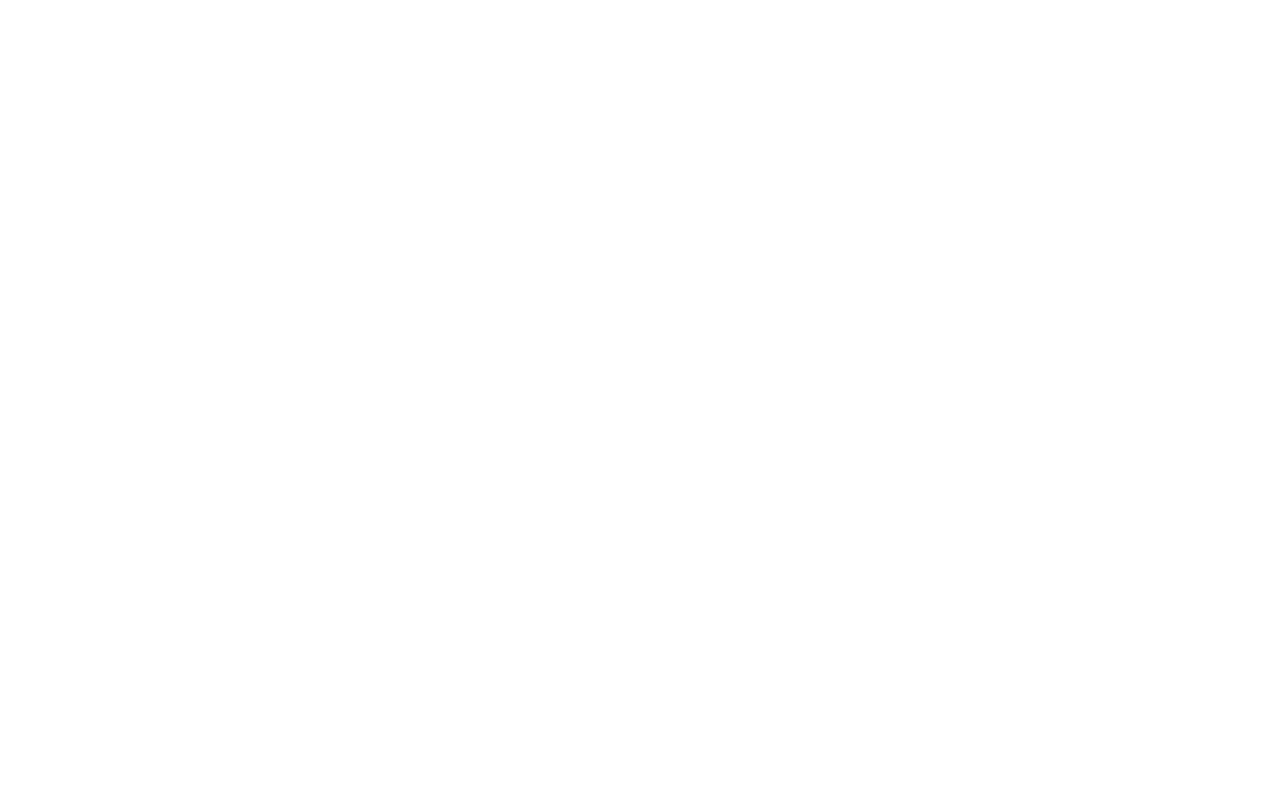
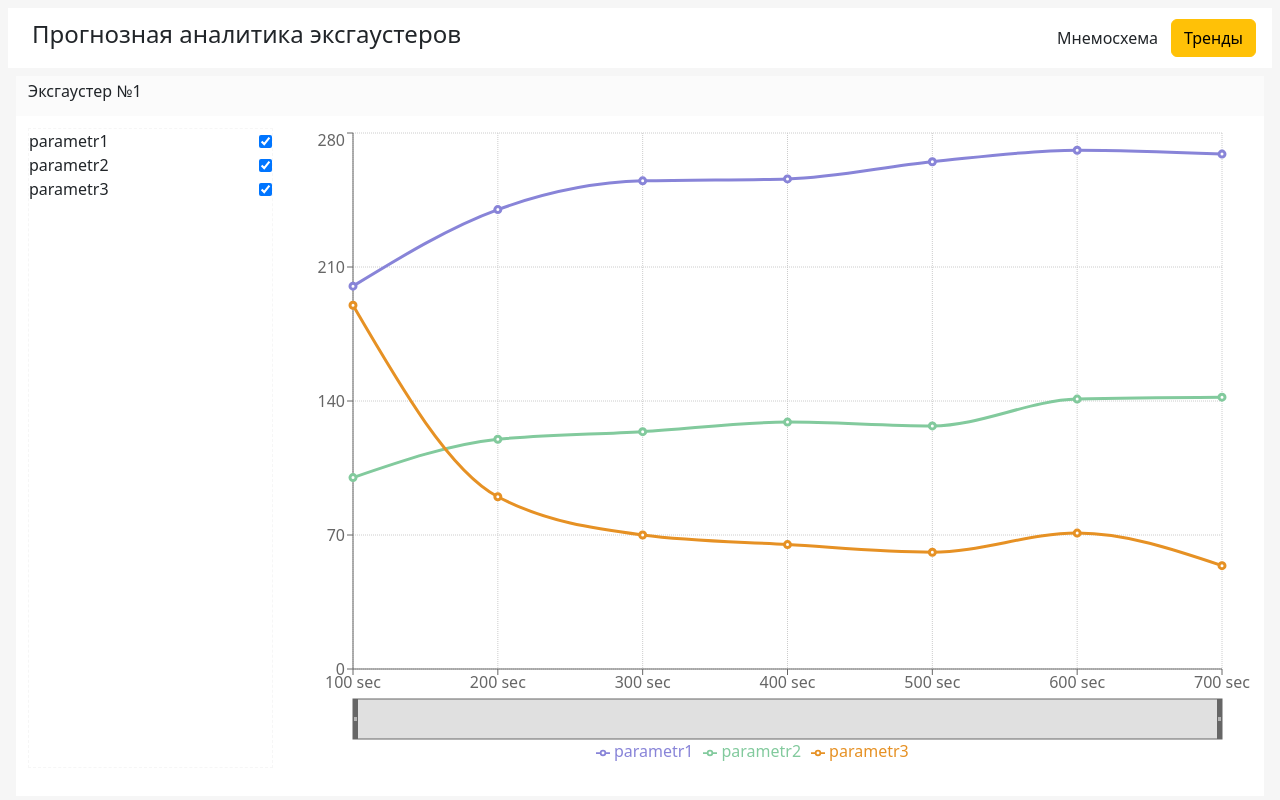
Before and after one commit to xCTAPx/monitoring, a React (Vite) app in the folder client/: page /trends/1 in a window 1280 px wide. Before the commit this address had no page. Built offline with nearby package versions, Linux system fonts and the light colour scheme; the HTML template or start-up script is replaced by a standard one.

Commit message:
Embeded switch with functionality

```diff
--- a/client/src/pages/Details/Details.tsx
+++ b/client/src/pages/Details/Details.tsx
@@ -1,7 +1,8 @@
 import React from 'react'
-import { useLocation, useParams } from 'react-router-dom'
+import { useLocation, useNavigate, useParams } from 'react-router-dom'
 import styled from 'styled-components'
 import { MainLayout } from '../../layouts'
+import { EScreens, Switch } from '../../UI'
 import { CeilInfo } from '../../UI/CeilInfo'
 import { CeilInfoWhite } from '../../UI/CeilInfoWhite'
 import { RangePanel } from '../../UI/RangePanel'
@@ -144,13 +145,19 @@ const infoData = [
 ]
 
 export const Details: React.FC<Props> = () => {
-    // Below are examples for extracting params from path and state
+    const navigate = useNavigate()
+
     const params = useParams()
-    const location = useLocation()
-    console.log(location)
-    console.log(params)
+    const { id } = params
 
-    return <MainLayout screenTitle='Эксгаустер' title='Эксгаустер номер один'>
+    const openTrends = (id: string) => navigate(`/trends/${id}`)
+
+    return <MainLayout title="Прогнозная аналитика эксгаустеров" screenTitle={`Эксгаустер №${id}`} slot={
+        <Switch
+            activeScreen={EScreens.SCHEMA}
+            onSecondClick={() => openTrends(id?.toString() ?? '')}
+        />
+    }>
         <Grid>
             <RangePanel title="Маслобак" max={100} value={70} units={'°C'} />
             <RangePanel title="Заслонка" max={100} value={30} units={'%'} />
--- a/client/src/pages/Trends/Trends.tsx
+++ b/client/src/pages/Trends/Trends.tsx
@@ -1,5 +1,5 @@
 import React, { useCallback, useMemo, useState } from 'react'
-import { useNavigate } from 'react-router-dom'
+import { useNavigate, useParams } from 'react-router-dom'
 import {
     Brush,
     CartesianGrid,
@@ -19,7 +19,6 @@ import { Row } from './components'
 import { checkIsShown, getParamsList } from './utils'
 
 type Props = {
-    exhausterNumber: string
 }
 
 export type IParam = {
@@ -100,10 +99,13 @@ const data = [
     },
 ]
 
-export const Trends: React.FC<Props> = ({ exhausterNumber }) => {
+export const Trends: React.FC<Props> = () => {
     const navigate = useNavigate()
 
-    const openDetails = (id: number) => navigate(`/details/${id}`)
+    const openDetails = (id: string) => navigate(`/details/${id}`)
+
+    const routeParams = useParams()
+    const { id } = routeParams
 
     const params = useMemo(() => getParamsList(data), [data])
     const initialParamsList: IParam[] = useMemo(
@@ -134,11 +136,11 @@ export const Trends: React.FC<Props> = ({ exhausterNumber }) => {
     return (
         <MainLayout
             title="Прогнозная аналитика эксгаустеров"
-            screenTitle={`Эксгаустер №${exhausterNumber}`}
+            screenTitle={`Эксгаустер №${id}`}
             slot={
                 <Switch
                     activeScreen={EScreens.TRENDS}
-                    onFirstClick={() => openDetails(1)}
+                    onFirstClick={() => openDetails(id?.toString() ?? '')}
                 />
             }
         >
--- a/client/src/routes/routes.tsx
+++ b/client/src/routes/routes.tsx
@@ -7,7 +7,7 @@ export const Routes = () => {
             <Route path="/" element={<Navigate to="/general" />} />
             <Route path="/general" element={<General />} />
             <Route path="/details/:id" element={<Details />} />
-            <Route path="/trends" element={<Trends />} />
+            <Route path="/trends/:id" element={<Trends />} />
         </DOMRoutes>
     )
 }
```
